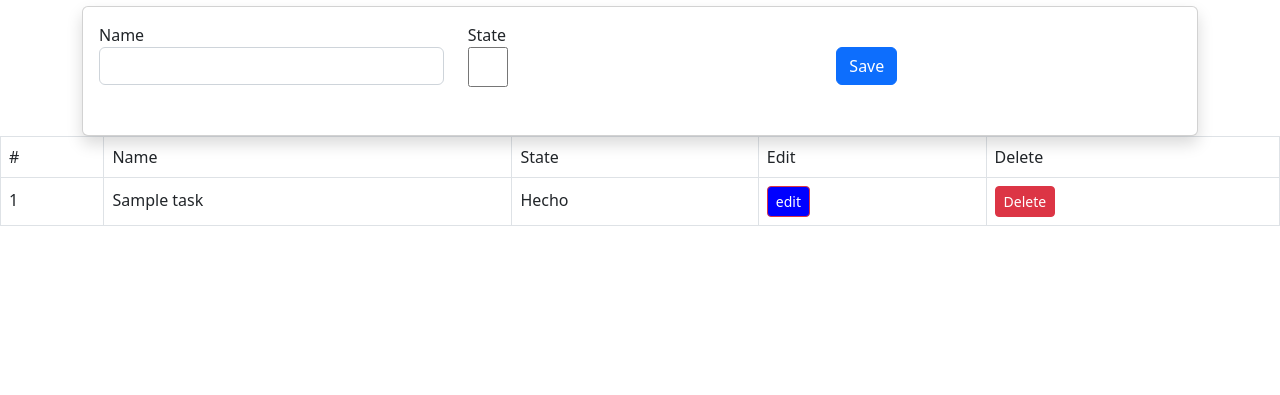
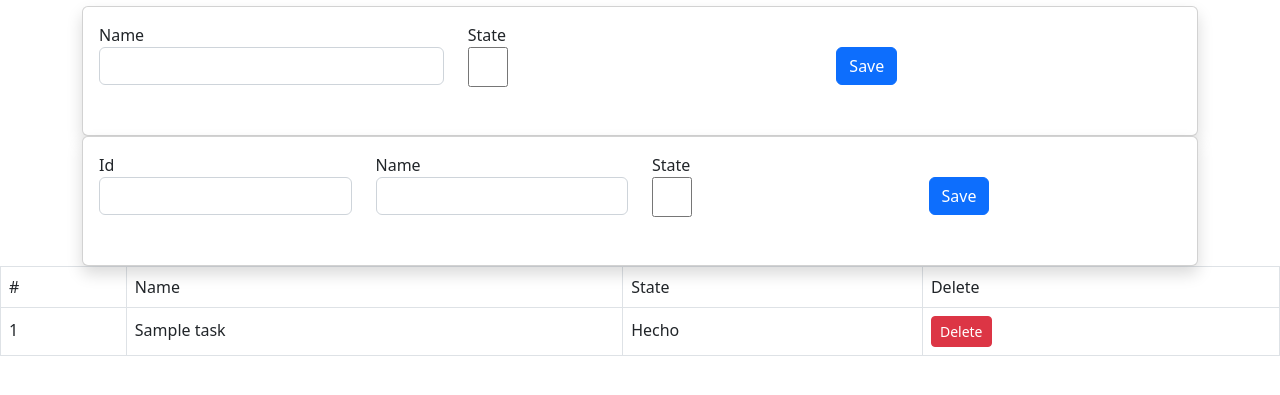
Before and after one commit to VizcainoRAW/buenasPracticas, a Flask app: page / in a window 1280 px wide. Shown: the part 50-445 px from the top of the page. Run offline with Flask 3, Linux system fonts and the light colour scheme; tables that the repository leaves empty hold one stand-in row (values such as "Sample post"); some libraries are stand-ins or nearby versions.

Commit message:
changed edit structure

```diff
--- a/flask_python/src/main.py
+++ b/flask_python/src/main.py
@@ -27,10 +27,11 @@ def delete(id):
     return redirect(url_for('index'))
 
 
-@app.route('/edit/<string:id>')
-def edit(id):
-    name = "editado"
-    state = False
+@app.route('/edit',methods=["POST"])
+def edit():
+    id =request.form['id']
+    name = request.form['name']
+    state = request.form.get('state')
     update_recordById("tasks",id,"name=%s, state=%s",(name, state))
     return redirect(url_for('index'))
 
--- a/flask_python/src/templates/index.html
+++ b/flask_python/src/templates/index.html
@@ -33,6 +33,30 @@
                                 </div>
                             </form>
             </section>
+            <section id="edit">
+                <div class="container">
+                    <div class="card shadow">
+                        <div class="card-body">
+                            <form action="/edit" method="POST">
+                                <div class="row mb-3">
+                                    <div class="col">
+                                        <label>Id</label>
+                                        <input type="text" class="form-control mb-3" name="id">
+                                    </div>
+                                    <div class="col">
+                                        <label>Name</label>
+                                        <input type="text" class="form-control mb-3" name="name">
+                                    </div>
+                                    <div class="col">
+                                        <label>State</label>
+                                        <input type="checkbox" class="form-control mb-3" style="height: 40px; width: 40px;" name="state" value="True">
+                                    </div>
+                                    <div class="col">
+                                        <button class="btn btn-primary mb-3 mt-4" type="submit">Save</button>
+                                    </div>
+                                </div>
+                            </form>
+            </section>
 
             <table class="table table-bordered">
                 <thead>
@@ -40,7 +64,6 @@
                         <th scope="col">#</th>
                         <th scope="col">Name</th>
                         <th scope="col">State</th>
-                        <th scope="col">Edit</th>
                         <th scope="col">Delete</th>
                     </tr>
                 </thead>
@@ -52,34 +75,9 @@
                             <td>{{ task[1] }}</td>
                             <td>{{ "Hecho" if task[2] else "No Hecho" }}</td>
                             <td>
-                                <a href="{{ url_for('edit', id=task[0]) }}" class="btn btn-danger btn-sm" style="background-color: blue;">edit</a>
-                            </td>
-                            <td>
                                 <a href="{{ url_for('delete', id=task[0]) }}" class="btn btn-danger btn-sm">Delete</a>
                             </td>
                         </tr>
-
-                        <div class="modal fade" id="modal{{ task[0] }}" tabindex="-1" aria-labelledby="exampleModalLabel" aria-hidden="true">
-                            <div class="modal-dialog">
-                                <div class="modal-content">
-                                    <div class="modal-header">
-                                        <h1 class="modal-title fs-5" id="exampleModalLabel">{{ task[1] }}</h1>
-                                        <button type="button" class="btn-close" data-bs-dismiss="modal" aria-label="Close"></button>
-                                    </div>
-                                    <div class="modal-body">
-                                        <form action="/edit/{{ task[0] }}" method="post">
-                                            <label>Name</label>
-                                            <input type="text" class="form-control mb-3" name="name" value="{{ task[1] }}">
-                                            <label>State</label>
-                                            <input type="checkbox" class="form-control mb-3" name="state" value="{{ task[2] }}">
-                                    </div>
-                                    <div class="modal-footer">
-                                        <button type="submit" class="btn btn-primary">Save changes</button>
-                                    </div>
-                                    </form>
-                                </div>
-                            </div>
-                        </div>
                     {% endfor %}
                 </tbody>
             </table>
```
